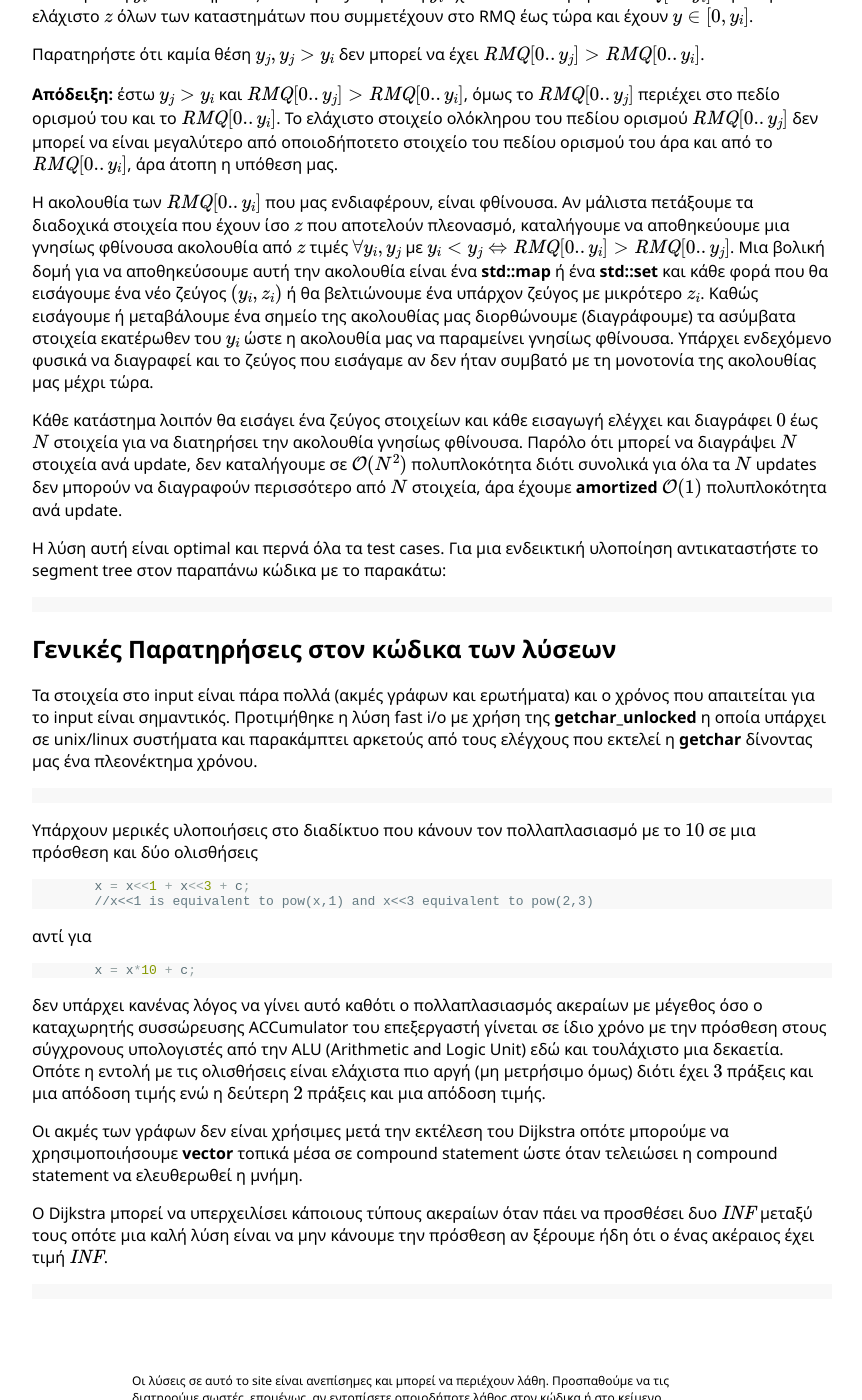
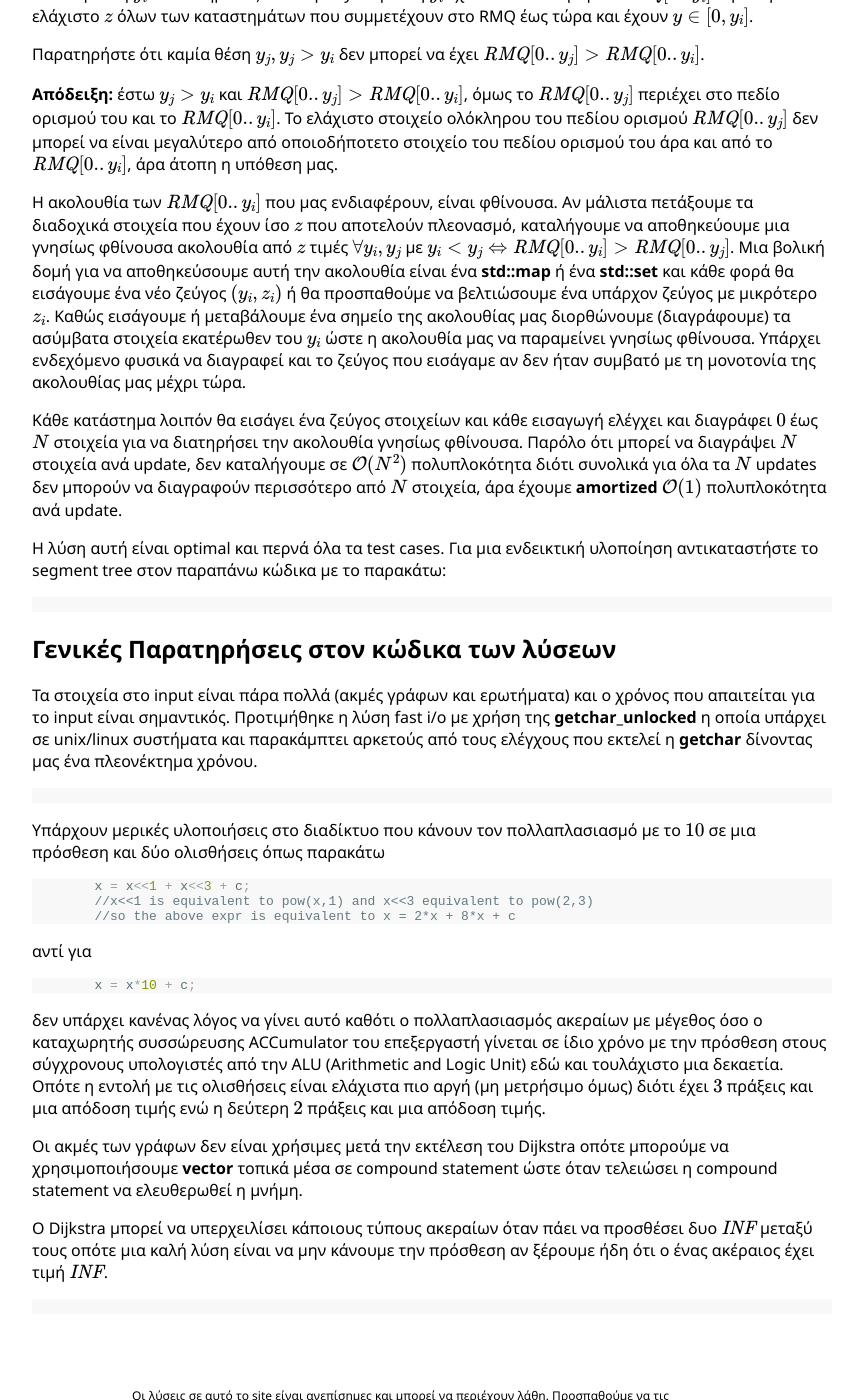
Before and after one commit to pdp-archive/pdp-archive.github.io, a Jekyll site: the page built from contests/_24-PDP/c-souvlakia-solution.md, in a window 1280 px wide and 1400 px high, scrolled down 3221 px. Shown: the whole window, without its empty margins (208-1070 px from the left). Built offline with Jekyll 4.4.1, drawn with Linux system fonts in a browser that asks for light colours; formulas are drawn with MathJax 3.

Commit message:
a word removed

````diff
--- a/contests/_24-PDP/c-souvlakia-solution.md
+++ b/contests/_24-PDP/c-souvlakia-solution.md
@@ -163,7 +163,7 @@ __Απόδειξη:__ έστω $$y_j>y_i$$ και $$\mathit{RMQ}[0..y_j]>\mathit
 που αποτελούν πλεονασμό, καταλήγουμε να αποθηκεύουμε μια γνησίως φθίνουσα ακολουθία από $$z$$ τιμές
 $$\forall y_i,y_j$$ με $$y_i \lt y_j \Leftrightarrow \mathit{RMQ}[0..y_i] \gt \mathit{RMQ}[0..y_j]$$.
 Μια βολική δομή για να αποθηκεύσουμε αυτή την ακολουθία είναι ένα __std::map__ ή ένα __std::set__ και κάθε
-φορά που θα εισάγουμε ένα νέο ζεύγος $$(y_i,z_i)$$ ή θα βελτιώνουμε ένα υπάρχον ζεύγος με μικρότερο $$z_i$$. Καθώς εισάγουμε ή μεταβάλουμε ένα
+φορά θα εισάγουμε ένα νέο ζεύγος $$(y_i,z_i)$$ ή θα προσπαθούμε να βελτιώσουμε ένα υπάρχον ζεύγος με μικρότερο $$z_i$$. Καθώς εισάγουμε ή μεταβάλουμε ένα
 σημείο της ακολουθίας μας διορθώνουμε (διαγράφουμε) τα ασύμβατα στοιχεία εκατέρωθεν του $$y_i$$ ώστε η ακολουθία μας να παραμείνει γνησίως φθίνουσα.
 Υπάρχει ενδεχόμενο φυσικά να διαγραφεί και το ζεύγος που εισάγαμε αν δεν ήταν συμβατό με τη μονοτονία της ακολουθίας μας μέχρι τώρα.
 
@@ -187,9 +187,11 @@ $$\forall y_i,y_j$$ με $$y_i \lt y_j \Leftrightarrow \mathit{RMQ}[0..y_i] \gt
 {% include code.md solution_name='souvlakia_nlogn_map.cc' start=64 end=78 %}
 
 Υπάρχουν μερικές υλοποιήσεις στο διαδίκτυο που κάνουν τον πολλαπλασιασμό με το $$10$$ σε μια πρόσθεση και δύο ολισθήσεις
+όπως παρακάτω
 ```c++
 	x = x<<1 + x<<3 + c;
 	//x<<1 is equivalent to pow(x,1) and x<<3 equivalent to pow(2,3)
+	//so the above expr is equivalent to x = 2*x + 8*x + c
 ```
 αντί για
 ```c++
````
